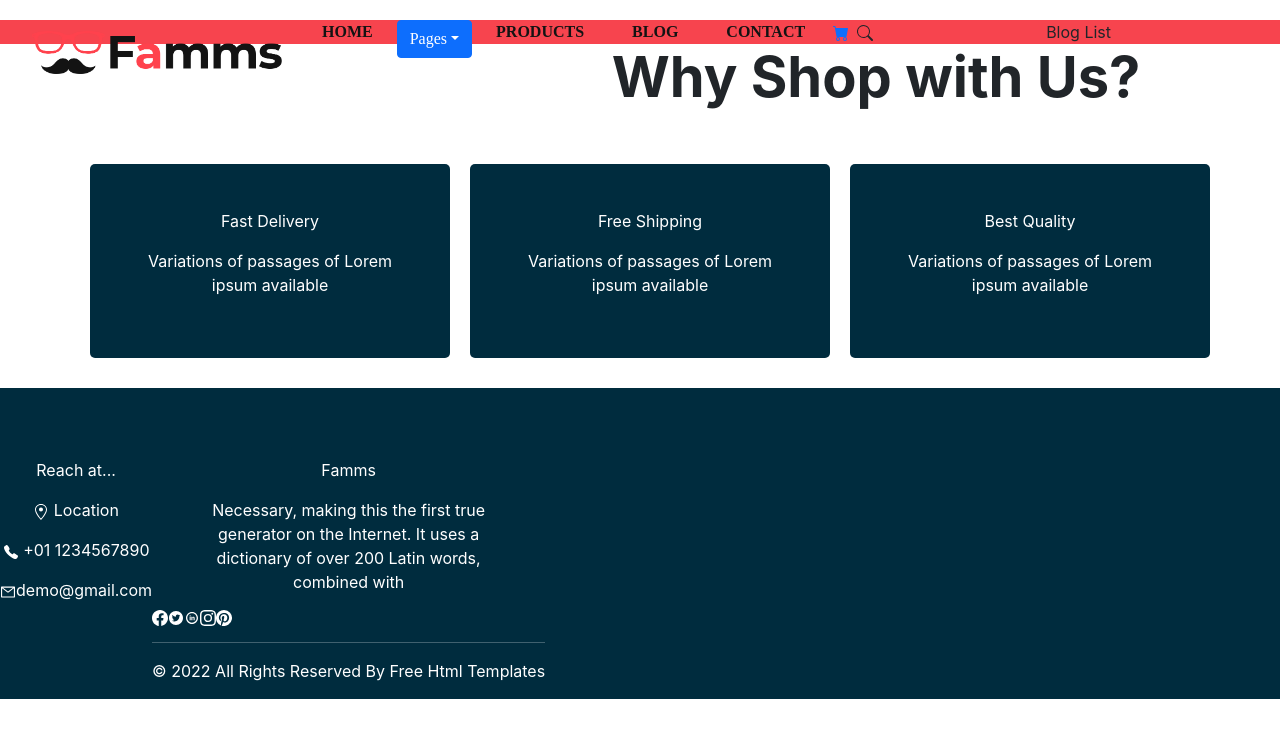
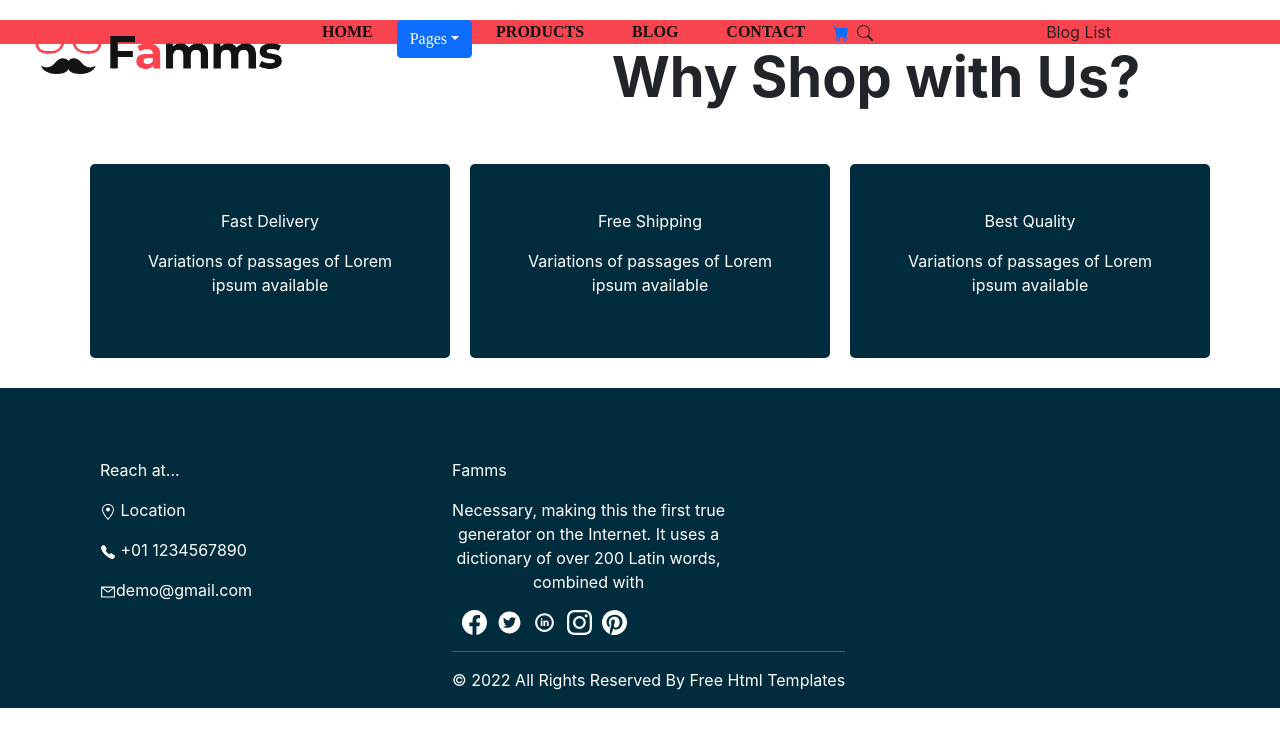
Before and after one commit to aravindd7/reactassignsub, a React (Create React App) app in the folder reactapp/: page /blog in a window 1280 px wide. Shown: the top 746 px of the page. Built offline with nearby package versions, Linux system fonts and the light colour scheme.

Commit message:
do pending

```diff
--- a/reactapp/src/components/content/FooterContent.js
+++ b/reactapp/src/components/content/FooterContent.js
@@ -4,8 +4,8 @@ export default function FooterContent() {
     return(
         <div>
             <div className='footer-home'>
-            <div>
-                <img src='../images/logo.png' width="300px"/>
+            <div style={{display: 'flex', flexDirection: 'column', alignItems: 'flex-start'}}>
+                <img src='../images/logo.png' width="300px" style={{marginBottom: '10px'}}/>
                 <p><span style={{fontWeight: 'bold'}}>ADDRESS:</span> 28 White tower, Street Name New York<br />City, USA</p>
                 <p><span style={{fontWeight: 'bold'}}>TELEPHONE:</span> +91 9876543210</p>
                 <p><span style={{fontWeight: 'bold'}}>EMAIL:</span>yourmain@gmail.com</p>
--- a/reactapp/src/components/content/FooterOther.js
+++ b/reactapp/src/components/content/FooterOther.js
@@ -10,25 +10,25 @@ import { AiOutlineMail } from "react-icons/ai";
 
 export default function FooterOther() {
     return (
-        <div className="container-row footer-other">
-            <div>
+        <div className="footer-other">
+            <div style={{display: 'flex', flexDirection: 'column', alignItems: 'flex-start',marginLeft: '20px'}}>
                 <p>Reach at...</p>
                 <p><GoLocation /> Location</p>
                 <p><IoCall /> +01 1234567890</p>
                 <p><AiOutlineMail />demo@gmail.com</p>
             </div>
-            <div>
+            <div style={{display: 'flex', flexDirection: 'column', alignItems: 'flex-start', marginLeft: '200px'}}>
                 <p>Famms</p>
                 <p>Necessary, making this the
-                 first true<br /> generator on the Internet.
-                  It uses a<br />  dictionary of over 200 Latin words, <br />
+                 first true<br />generator on the Internet.
+                  It uses a<br />dictionary of over 200 Latin words, <br />
                   combined with</p>
                 <div className="container-row">
-                    <BsFacebook />
-                    <AiFillTwitterCircle />
-                    <TiSocialLinkedinCircular />
-                    <BsInstagram />
-                    <BsPinterest />
+                    <BsFacebook style={{marginLeft: '10px', height: '25px', width: '25px'}} />
+                    <AiFillTwitterCircle style={{marginLeft: '10px', height: '25px', width: '25px'}}  />
+                    <TiSocialLinkedinCircular style={{marginLeft: '10px', height: '25px', width: '25px'}}  />
+                    <BsInstagram  style={{marginLeft: '10px', height: '25px', width: '25px'}} />
+                    <BsPinterest  style={{marginLeft: '10px', height: '25px', width: '25px'}} />
                 </div>
                 <div>
                 <hr></hr>
--- a/reactapp/src/components/content/TestimonialContent.js
+++ b/reactapp/src/components/content/TestimonialContent.js
@@ -8,7 +8,7 @@ export default function TestimonialContent() {
     return (
         <div className="content-testimonial">
          <SubHeader text="Customer's Testimonial"/>
-         <Carousel variant="dark">
+         <Carousel variant="dark" indicators="false">
             <Carousel.Item>
             <img  className="img-box-inner" src="../images/client.jpg"/>
             <h5>Anna Trevor</h5>
--- a/reactapp/src/index.css
+++ b/reactapp/src/index.css
@@ -143,6 +143,10 @@ code {
 }
 
 .footer-other {
+  display: flex;
+  flex-direction: row;
+  align-items: flex-start;
+  padding-left: 80px;
   background-color: #002c3e;
   color: #ffffff;
   padding-top: 70px;
```
